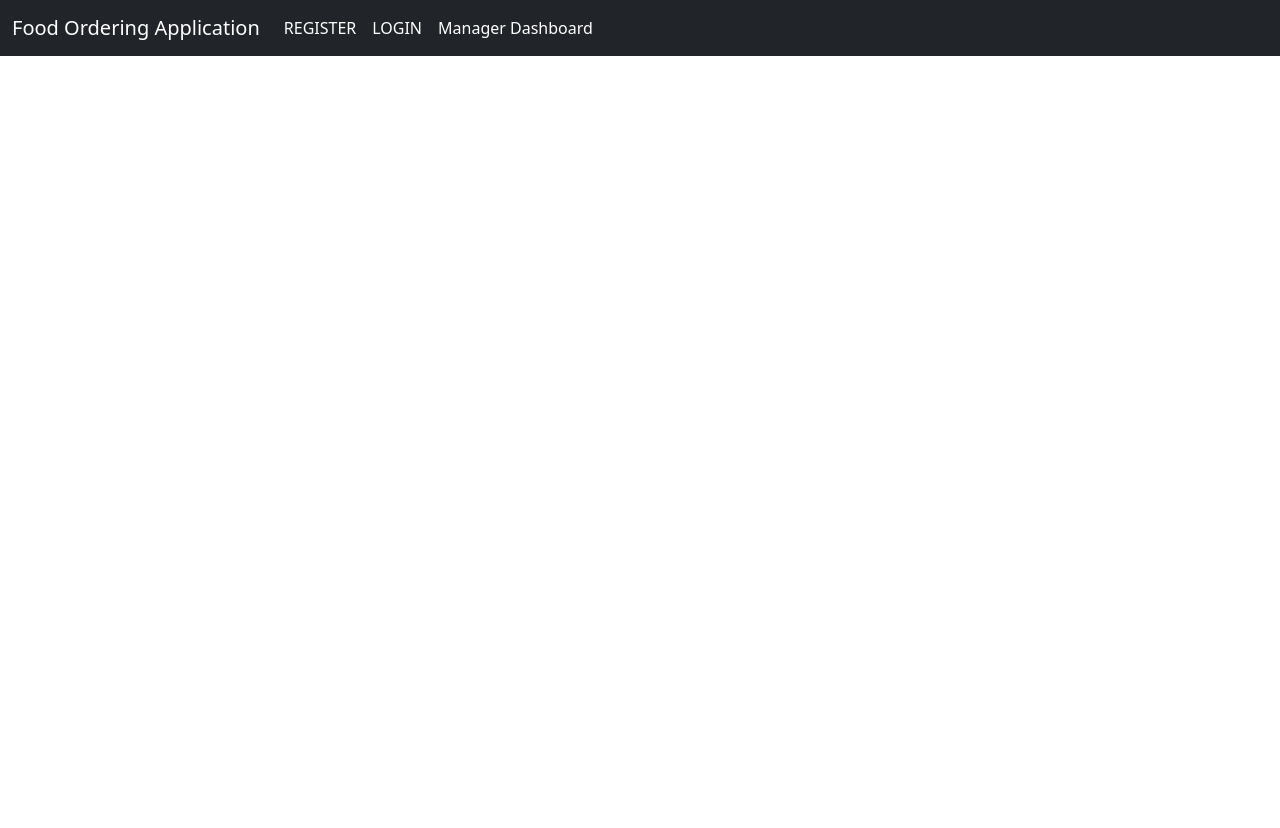
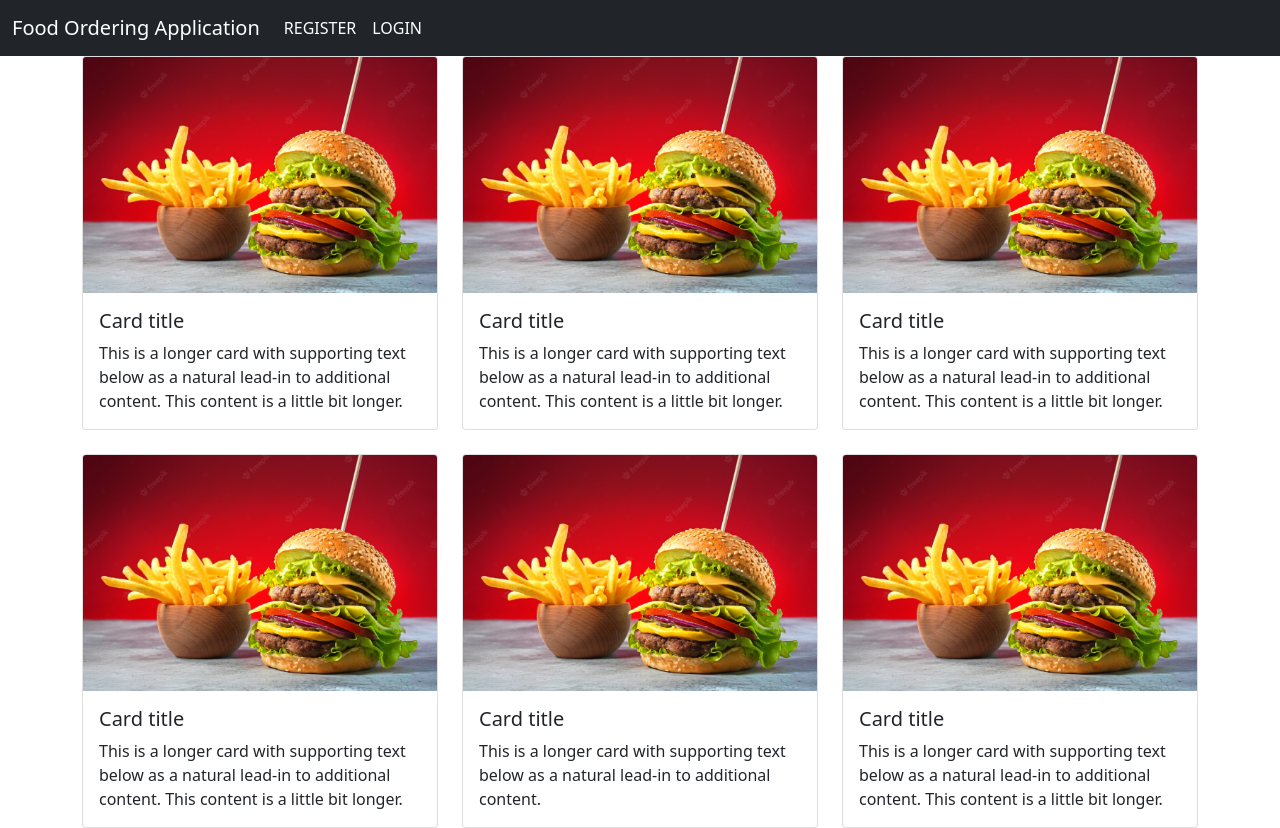
Before and after one commit to NAGARJUNBHAT/FoodApp, an Angular app in the folder FoodApp - FE/FoodApp/: page / in a window 1280 px wide. Before the commit the page ends 800 px from the top, so only its background shows below. Built offline with nearby package versions, Linux system fonts and the light colour scheme.

Commit message:
homepage and other pages updated

```diff
--- a/FoodApp - FE/FoodApp/src/app/app-routing.module.ts
+++ b/FoodApp - FE/FoodApp/src/app/app-routing.module.ts
@@ -10,7 +10,6 @@
   { path: '', component: HomepageComponent },
   { path: 'register', component: RegistrationComponent },
   { path: 'login', component: LoginComponent },
-
   { path: 'manager', component:ManagerDashboardComponent},
   { path: 'staff', component: StaffComponent },
 
--- a/FoodApp - FE/FoodApp/src/app/app.component.html
+++ b/FoodApp - FE/FoodApp/src/app/app.component.html
@@ -1,25 +1 @@
-<nav class="navbar navbar-expand-lg navbar-dark bg-dark">
-  <div class="container-fluid">
-    <a class="navbar-brand" href="#">Food Ordering Application</a>
-    <div class="collapse navbar-collapse" id="navbarSupportedContent">
-      <ul class="navbar-nav ml-auto mb-2 mb-lg-0">
-        <li class="nav-item">
-          <a class="nav-link active" aria-current="page" routerLink="register"
-            >REGISTER</a
-          >
-        </li>
-        <li class="nav-item">
-          <a class="nav-link active" aria-current="page" routerLink="login"
-            >LOGIN</a
-          >
-        </li>
-        <li class="nav-item">
-          <a class="nav-link active" aria-current="page" routerLink="manager"
-            >Manager Dashboard</a>
-        </li>
-      </ul>
-    </div>
-  </div>
-</nav>
-
 <router-outlet></router-outlet>
--- a/FoodApp - FE/FoodApp/src/app/app.module.ts
+++ b/FoodApp - FE/FoodApp/src/app/app.module.ts
@@ -11,13 +11,14 @@
 import {HttpClientModule} from '@angular/common/http'
 
 import { StaffComponent } from './staff/staff.component';
+import { HomepageComponent } from './homepage/homepage.component';
 
 @NgModule({
   declarations: [
     AppComponent,
     LoginComponent,
     RegistrationComponent,
-
+    HomepageComponent,
     ManagerDashboardComponent,
     StaffComponent
   ],
--- a/FoodApp - FE/FoodApp/src/app/homepage/homepage.component.html
+++ b/FoodApp - FE/FoodApp/src/app/homepage/homepage.component.html
@@ -1,5 +1,89 @@
+<nav class="navbar navbar-expand-lg navbar-dark bg-dark">
+    <div class="container-fluid">
+      <a class="navbar-brand" href="#">Food Ordering Application</a>
+      <div class="collapse navbar-collapse" id="navbarSupportedContent">
+        <ul class="navbar-nav ml-auto mb-2 mb-lg-0">
+          <li class="nav-item">
+            <a class="nav-link active" aria-current="page" routerLink="register"
+              >REGISTER</a
+            >
+          </li>
+          <li class="nav-item">
+            <a class="nav-link active" aria-current="page" routerLink="login"
+              >LOGIN</a
+            >
+          </li>
+          <!-- <li class="nav-item">
+            <a class="nav-link active" aria-current="page" routerLink="manager"
+              >Manager Dashboard</a>
+          </li> -->
+        </ul>
+      </div>
+    </div>
+</nav>
+
 <div class="container">
 
+    <div class="row row-cols-1 row-cols-md-3 g-4">
+        <div class="col">
+          <div class="card">
+            <img src="../../assets/img/homepageSamplePic.jpg" class="card-img-top" alt="">
+            <div class="card-body">
+              <h5 class="card-title">Card title</h5>
+              <p class="card-text">This is a longer card with supporting text below as a natural lead-in to additional content. This content is a little bit longer.</p>
+            </div>
+          </div>
+        </div>
 
+        <div class="col">
+          <div class="card">
+            <img src="../../assets/img/homepageSamplePic.jpg" class="card-img-top" alt="">
+            <div class="card-body">
+              <h5 class="card-title">Card title</h5>
+              <p class="card-text">This is a longer card with supporting text below as a natural lead-in to additional content. This content is a little bit longer.</p>
+            </div>
+          </div>
+        </div>
+
+        <div class="col">
+          <div class="card">
+            <img src="../../assets/img/homepageSamplePic.jpg" class="card-img-top" alt="">
+            <div class="card-body">
+              <h5 class="card-title">Card title</h5>
+              <p class="card-text">This is a longer card with supporting text below as a natural lead-in to additional content. This content is a little bit longer.</p>
+            </div>
+          </div>
+        </div>
+
+        <div class="col">
+          <div class="card">
+            <img src="../../assets/img/homepageSamplePic.jpg" class="card-img-top" alt="">
+            <div class="card-body">
+              <h5 class="card-title">Card title</h5>
+              <p class="card-text">This is a longer card with supporting text below as a natural lead-in to additional content. This content is a little bit longer.</p>
+            </div>
+          </div>
+        </div>
+
+        <div class="col">
+          <div class="card">
+            <img src="../../assets/img/homepageSamplePic.jpg" class="card-img-top" alt="">
+            <div class="card-body">
+              <h5 class="card-title">Card title</h5>
+              <p class="card-text">This is a longer card with supporting text below as a natural lead-in to additional content.</p>
+            </div>
+          </div>
+        </div>
+
+        <div class="col">
+          <div class="card">
+            <img src="../../assets/img/homepageSamplePic.jpg" class="card-img-top" alt="">
+            <div class="card-body">
+              <h5 class="card-title">Card title</h5>
+              <p class="card-text">This is a longer card with supporting text below as a natural lead-in to additional content. This content is a little bit longer.</p>
+            </div>
+          </div>
+        </div>
+      </div>
 
 </div>
--- a/FoodApp - FE/FoodApp/src/app/registration/registration.component.html
+++ b/FoodApp - FE/FoodApp/src/app/registration/registration.component.html
@@ -84,6 +84,8 @@
         </div>
 
         <button type="submit" class="btn btn-primary" [disabled]="!regForm.valid">Register Yourself</button>
+        <br> <br>
+        <a href="/">Back to HomePage</a>
       </form>
     </div>
   </div>
```
Also changed, not shown: FoodApp - FE/FoodApp/src/assets/img/homepageSamplePic.jpg (added).
